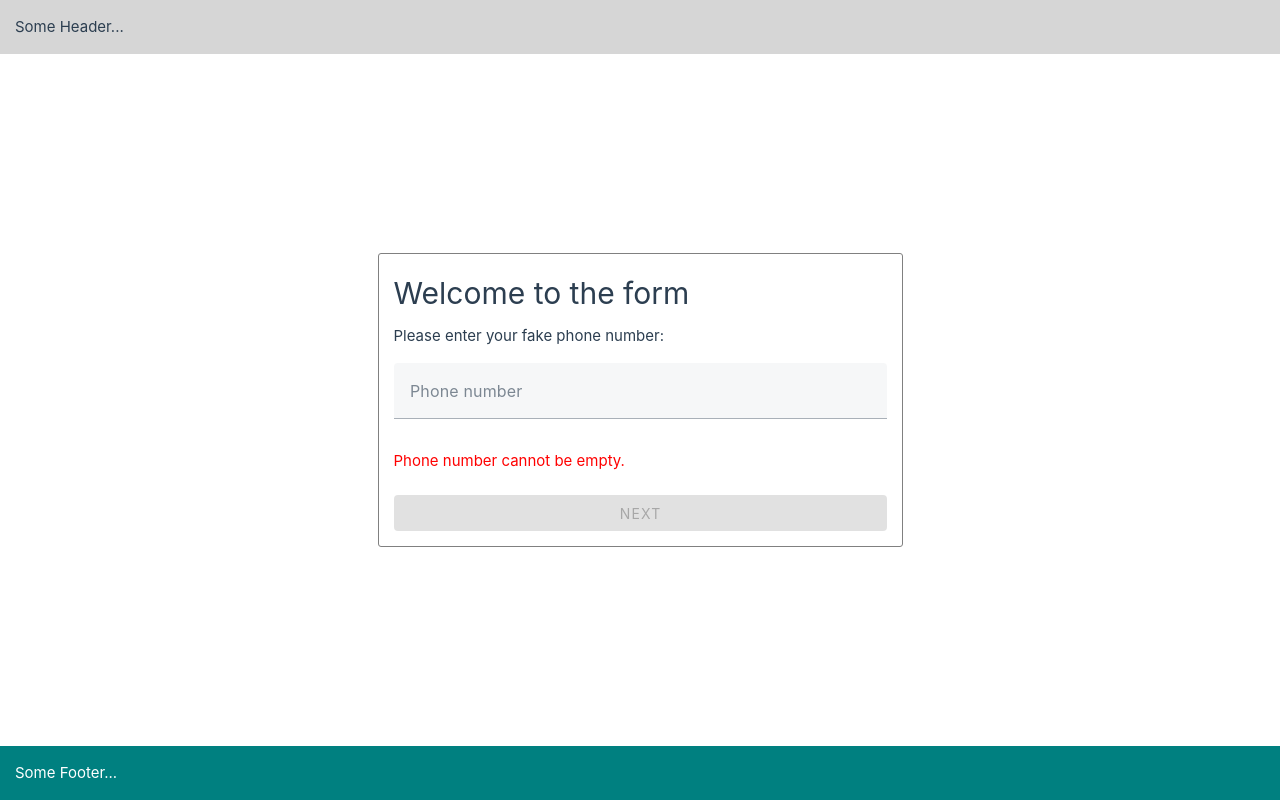
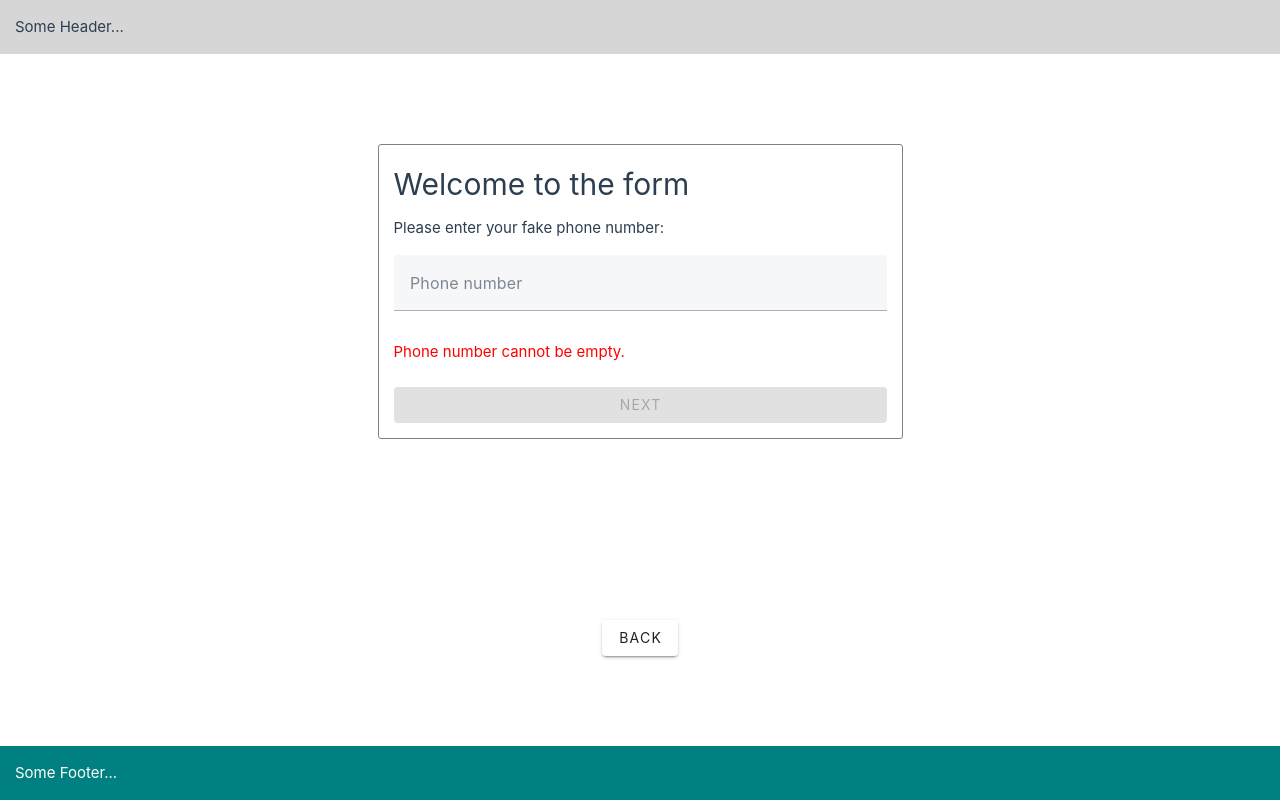
Before and after one commit to thepooyan/vue-test, a Vue app: page /form in a window 1280 px wide. Built offline with nearby package versions, Linux system fonts and the light colour scheme; the HTML template or start-up script is replaced by a standard one.

Commit message:
back button

```diff
--- /dev/null
+++ b/src/components/Back.vue
@@ -0,0 +1,20 @@
+<script setup lang="ts">
+  import { useRouter } from 'vue-router';
+  const router = useRouter();
+
+  const goBack = () => {
+    router.go(-1)
+  }
+</script>
+<template>
+    <v-btn @click="goBack">
+      Back
+    </v-btn>
+</template>
+<style scoped>
+button {
+  width: max-content;
+  margin: auto;
+  margin-top: none;
+}
+</style>
--- a/src/views/Form.vue
+++ b/src/views/Form.vue
@@ -1,4 +1,5 @@
 <script setup>
+import Back from "../components/Back.vue"
  const rules = {
   required: value => !!value || 'Field is required',
 }
@@ -88,6 +89,7 @@ const done = () => {
       </v-btn>
     </div>
   </main>
+  <Back/>
 </template>
 
 <style scoped>
```
